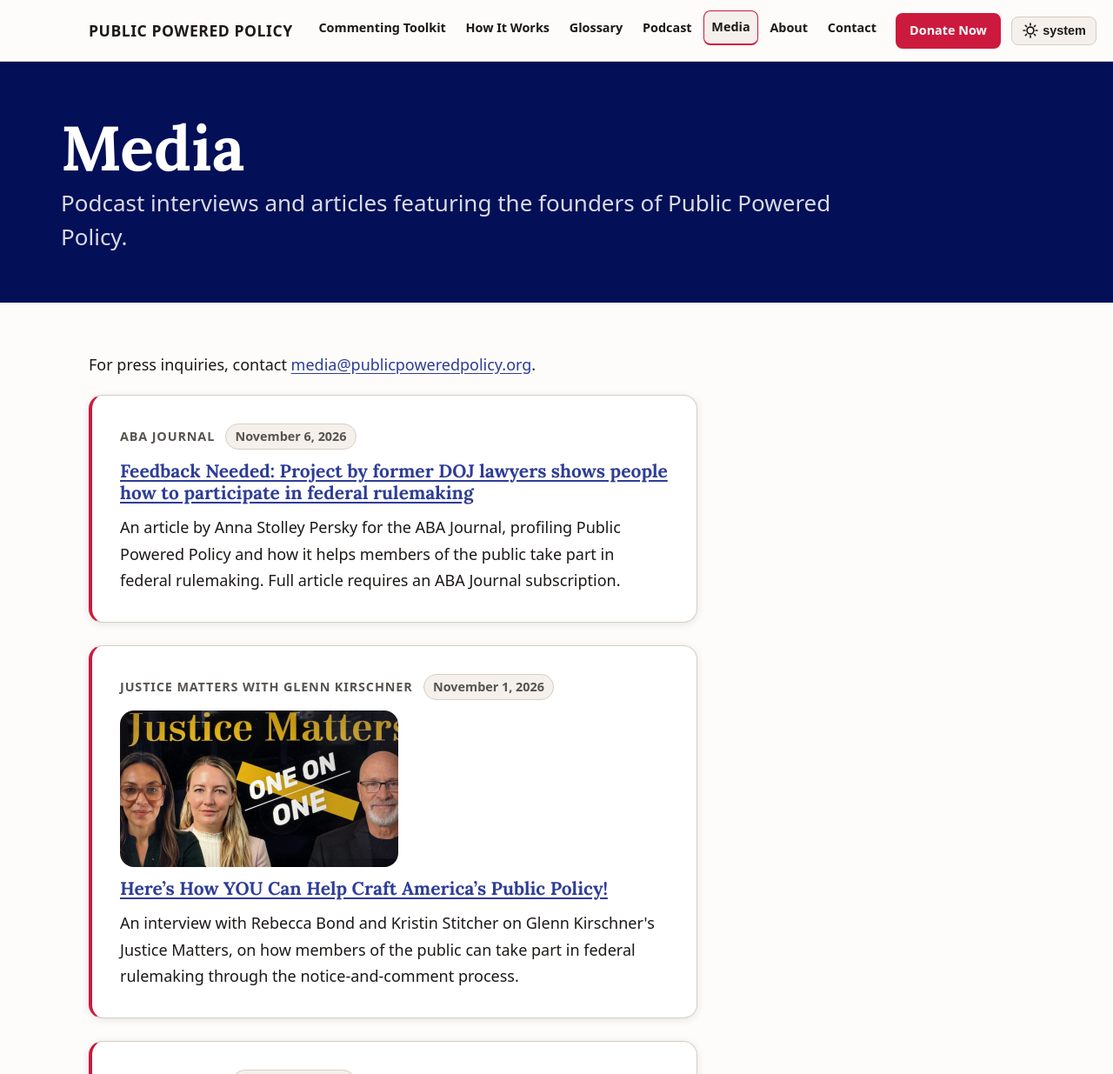
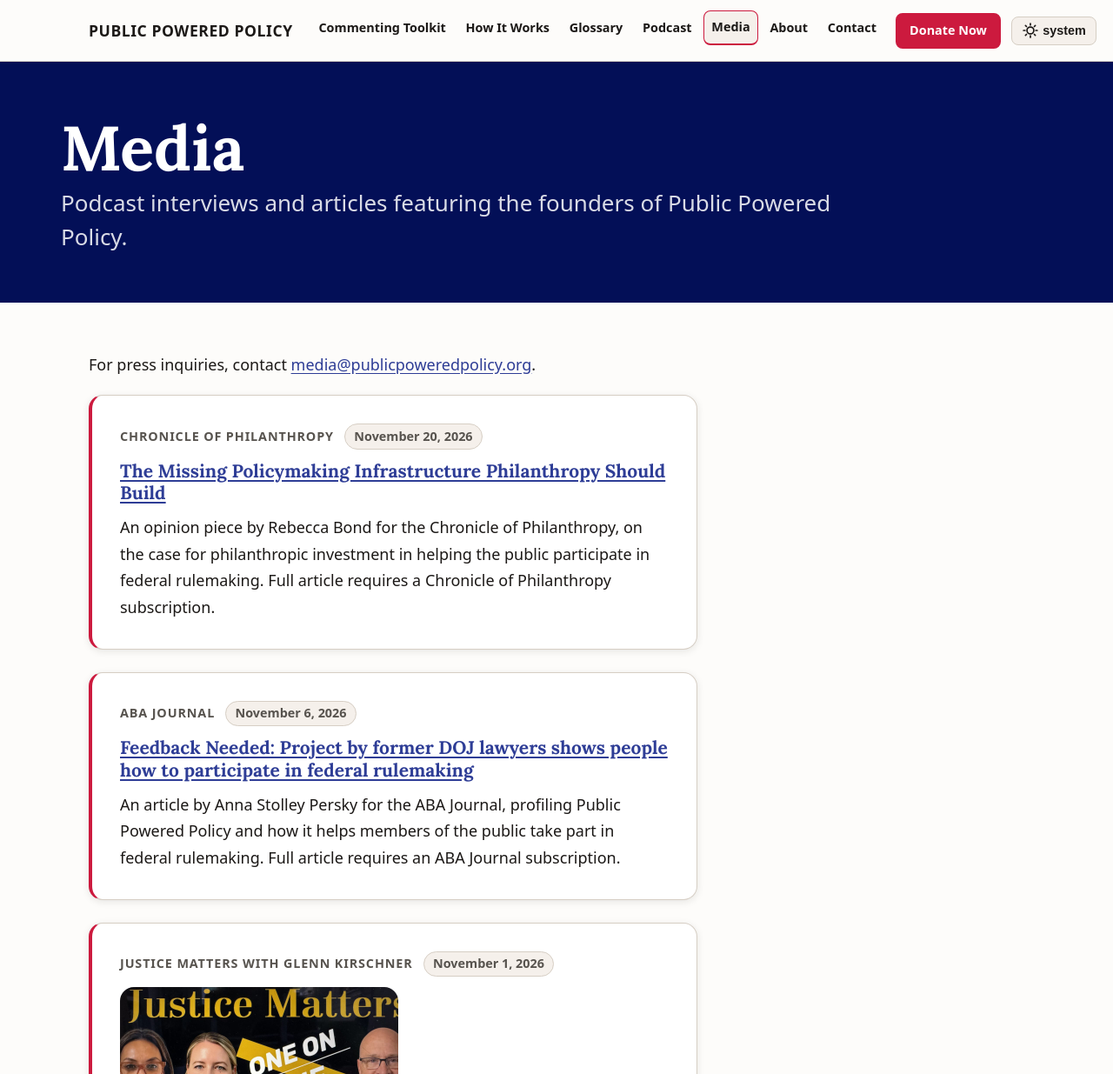
Before and after one commit to Public-Powered-Policy/public-powered-policy-RBB-Version, a plain HTML site: page media/index.html in a window 1280 px wide. Shown: the top 1235 px of the page at 87% size. Drawn offline with Linux system fonts and the light colour scheme; a script that the page names is missing.

Commit message:
Add Chronicle of Philanthropy opinion piece to Media page
Co-Authored-By: Claude Sonnet 5 <noreply@anthropic.com>

```diff
--- a/media/index.html
+++ b/media/index.html
@@ -188,6 +188,24 @@
 
         <li class="media-entry">
           <div class="media-meta">
+            <span class="media-outlet">Chronicle of Philanthropy</span>
+            <span class="media-date">November 20, 2026</span>
+          </div>
+          <h2 class="media-title">
+            <a href="https://www.philanthropy.com/opinion/the-missing-policymaking-infrastructure-philanthropy-should-build/" target="_blank" rel="noopener">
+              The Missing Policymaking Infrastructure Philanthropy Should Build
+              <span class="sr-only"> (opens in a new tab)</span>
+            </a>
+          </h2>
+          <p>
+            An opinion piece by Rebecca Bond for the Chronicle of Philanthropy, on the case for
+            philanthropic investment in helping the public participate in federal rulemaking. Full
+            article requires a Chronicle of Philanthropy subscription.
+          </p>
+        </li>
+
+        <li class="media-entry">
+          <div class="media-meta">
             <span class="media-outlet">ABA Journal</span>
             <span class="media-date">November 6, 2026</span>
           </div>
```
